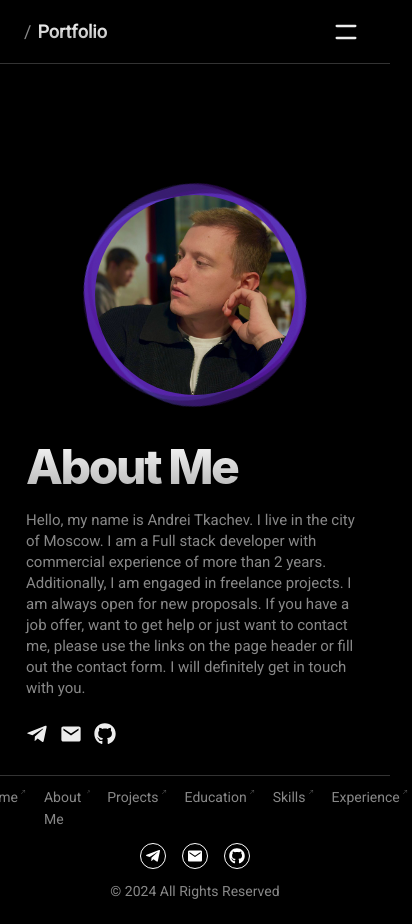
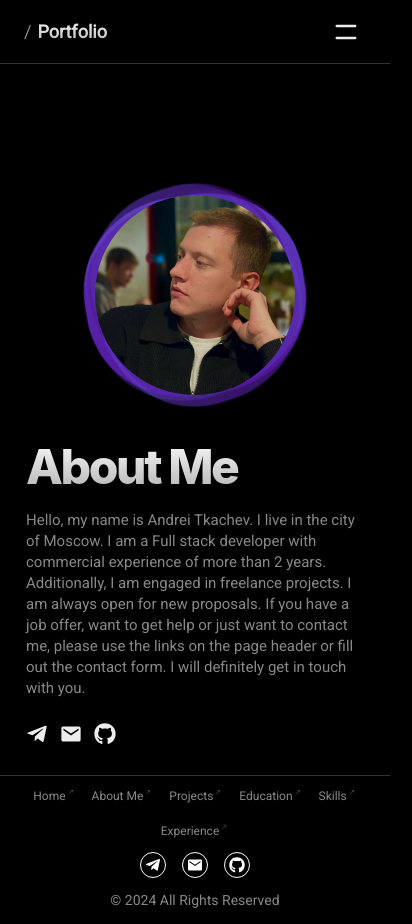
Before and after one commit to AndreiTka4iov/Andrei_Tka4iov_Web, a Next.js app: page /about in a window 390 px wide. Shown: the whole page, 412 px wide, since content can reach past the window. Built offline with nearby package versions, Linux system fonts and the light colour scheme.

Commit message:
fix for footer

```diff
--- a/src/components/Footer/index.tsx
+++ b/src/components/Footer/index.tsx
@@ -1,4 +1,4 @@
-import { Flex, Text, UnstyledButton, rem } from "@mantine/core";
+import { Flex, ScrollArea, Text, UnstyledButton, rem } from "@mantine/core";
 import styles from "./styles.module.css";
 import Link from "next/link";
 import { FaTelegramPlane } from "react-icons/fa";
@@ -9,9 +9,10 @@ import { IoIosArrowRoundForward } from "react-icons/io";
 const Footer = () => {
   return (
     <footer className={styles.footer}>
-      <Flex gap={16}>
+      <Flex gap={16} justify={"center"} wrap={'wrap'}>
         <Link href={"/"} className={styles.links}>
-          Home<IoIosArrowRoundForward className={styles.linkIcon} />
+          Home
+          <IoIosArrowRoundForward className={styles.linkIcon} />
         </Link>
         <Link href={"/about"} className={styles.links}>
           About Me <IoIosArrowRoundForward className={styles.linkIcon} />
@@ -29,6 +30,7 @@ const Footer = () => {
           Experience <IoIosArrowRoundForward className={styles.linkIcon} />
         </Link>
       </Flex>
+
       <Flex gap={16}>
         <a
           href="https://t.me/tcka4"
--- a/src/components/Footer/styles.module.css
+++ b/src/components/Footer/styles.module.css
@@ -64,4 +64,28 @@
     font-size: 14px;
     color: #888;
   }
+
+  @media screen and (max-width: 520px) {
+    .links {
+      display: flex;
+      font-size: 12px;
+      color: #888;
+      transition: 0.2s color;
+
+      .linkIcon {
+          transform: rotate(-45deg);
+          font-size: 10px;
+          fill: #555;
+          transition: 0.2s fill;
+        }
+
+      &:hover {
+        color: #fff;
+
+        .linkIcon {
+          fill: #fff;
+        }
+      }
+    }
+  }
 }
```
